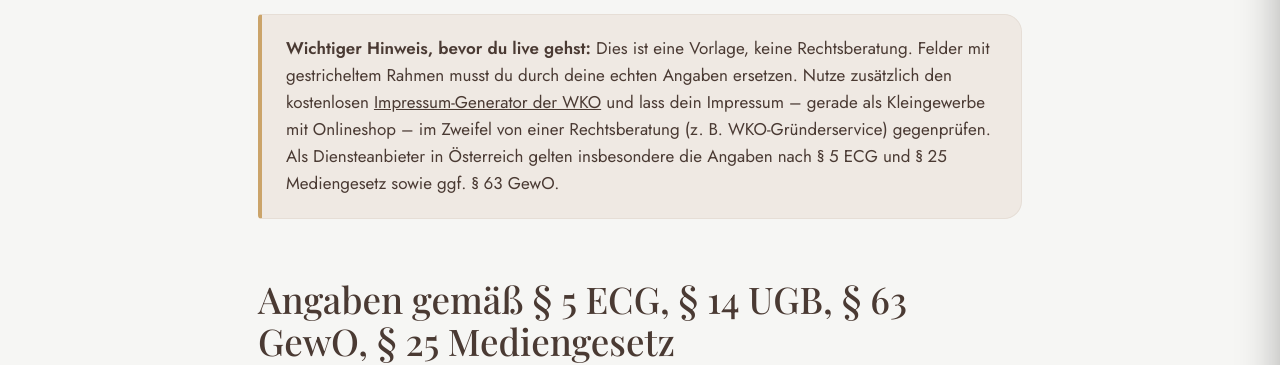
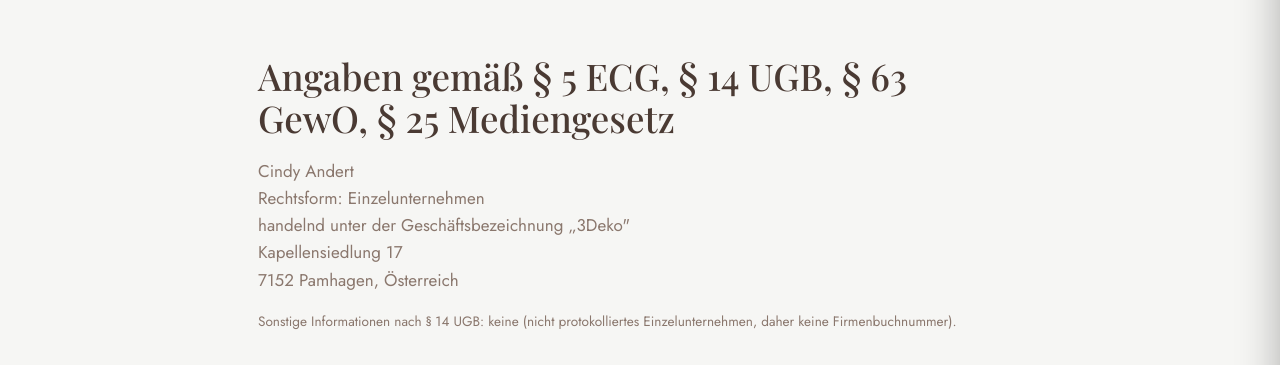
Before and after one commit to 3Deko-Andert/3Deko, a website: page impressum.html in a window 1280 px wide. Shown: the part 223-588 px from the top of the page. Drawn offline with nearby package versions, Linux system fonts and the light colour scheme; a web font is replaced by a local one.

Commit message:
Add files via upload

```diff
--- a/impressum.html
+++ b/impressum.html
@@ -36,10 +36,6 @@
   <div class="container">
     <span class="eyebrow">Rechtliches</span>
     <h1 style="font-size:2.2rem;">Impressum</h1>
-
-    <div class="notice-box">
-      <p><strong>Wichtiger Hinweis, bevor du live gehst:</strong> Dies ist eine Vorlage, keine Rechtsberatung. Felder mit gestricheltem Rahmen musst du durch deine echten Angaben ersetzen. Nutze zusätzlich den kostenlosen <a href="https://www.wko.at/service/impressum-generator" target="_blank" rel="noopener">Impressum-Generator der WKO</a> und lass dein Impressum – gerade als Kleingewerbe mit Onlineshop – im Zweifel von einer Rechtsberatung (z. B. WKO-Gründerservice) gegenprüfen. Als Diensteanbieter in Österreich gelten insbesondere die Angaben nach § 5 ECG und § 25 Mediengesetz sowie ggf. § 63 GewO.</p>
-    </div>
 
     <h2>Angaben gemäß § 5 ECG, § 14 UGB, § 63 GewO, § 25 Mediengesetz</h2>
     <p>
```
Also changed, not shown: agb.html (+0 -4 lines), datenschutz.html (+0 -4 lines), widerruf.html (+0 -4 lines).
